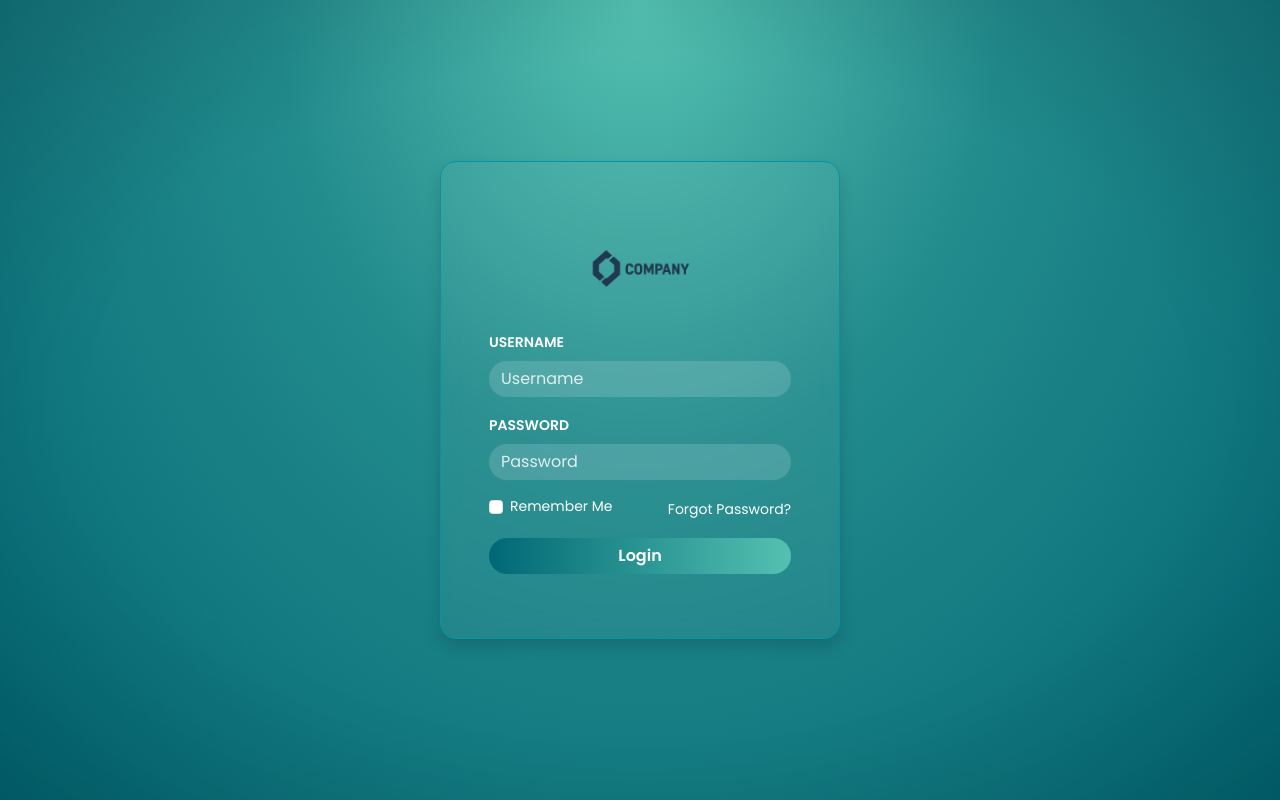
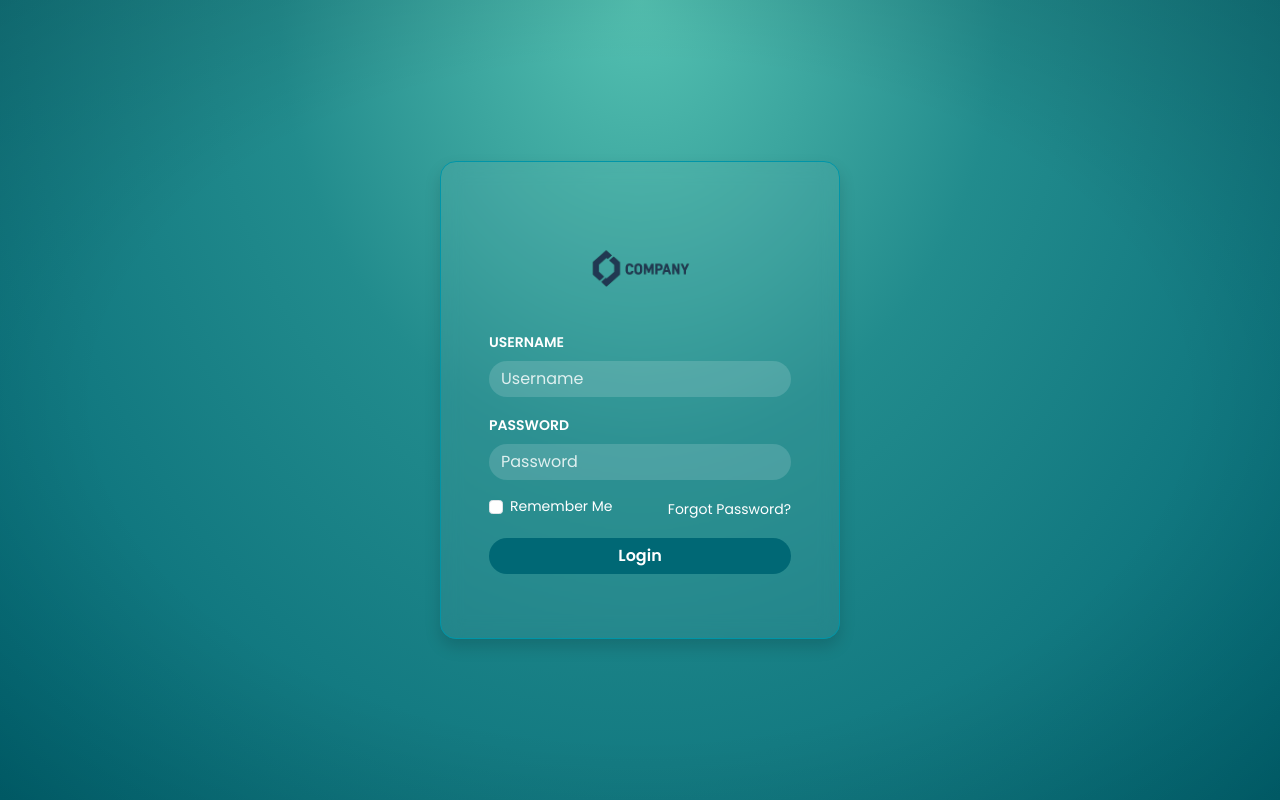
Before and after one commit to jamessarona/purrfecttrack-clinic-web, an Angular app: page /login in a window 1280 px wide. Built offline with nearby package versions, Linux system fonts and the light colour scheme; no server answers.

Commit message:
refactor: remove duplicate styles

```diff
--- a/angular.json
+++ b/angular.json
@@ -32,7 +32,6 @@
               }
             ],
             "styles": [
-              "node_modules/bootstrap/dist/css/bootstrap.min.css",
               "node_modules/bootstrap-icons/font/bootstrap-icons.css",
               "src/styles.scss"
             ],
--- a/src/styles.scss
+++ b/src/styles.scss
@@ -1,30 +1,12 @@
-@use './styles/custom-bootstrap' as cb;
-@use './styles/theme.scss' as th;
+@use './styles/custom-bootstrap' as *;
+@use './styles/theme.scss' as *;
 
 h1, h2, h3 {
-  color: cb.$primary;
+  color: $primary;
   font-weight: 700;
 }
 
 p {
-  font-size: cb.$font-size-base;
+  font-size: $font-size-base;
   color: #555;
 }
-
-.btn-primary {
-  background: linear-gradient(to right, cb.$primary-gradient-start, cb.$primary-gradient-end);
-  border: none;
-  color: cb.$color-surface;
-  font-weight: 600;
-  border-radius: cb.$border-radius;
-  transition: background 0.3s ease;
-
-  &:hover {
-    background: linear-gradient(to right, cb.$primary-gradient-end, cb.$primary-gradient-start);
-  }
-}
-
-.bg-gradient-primary {
-  background: linear-gradient(to right, cb.$primary-gradient-start, cb.$primary-gradient-end);
-  border-radius: cb.$border-radius;
-}
--- a/src/styles/theme.scss
+++ b/src/styles/theme.scss
@@ -18,19 +18,3 @@ a {
     color: color.adjust(cb.$primary, $lightness: 15%)
   }
 }
-
-.btn-primary {
-  background-color: cb.$primary;
-  border: none;
-  color: cb.$color-surface;
-  font-weight: 600;
-  border-radius: cb.$border-radius;
-
-  &:hover {
-    background-color: color.adjust(cb.$primary, $lightness: 15%)
-  }
-
-  &:active {
-    background-color: color.adjust(cb.$primary, $lightness: -10%)
-  }
-}
```
